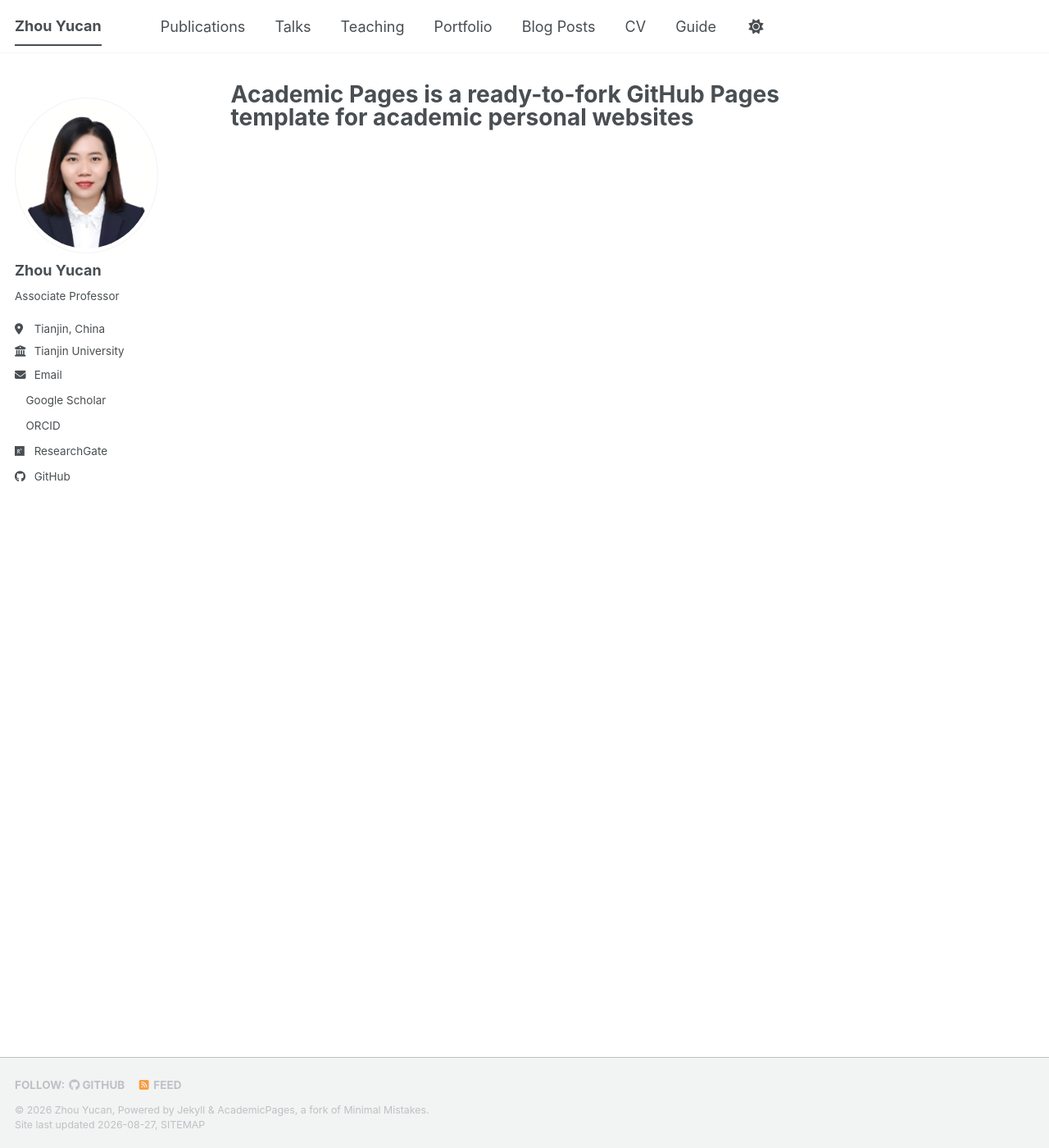
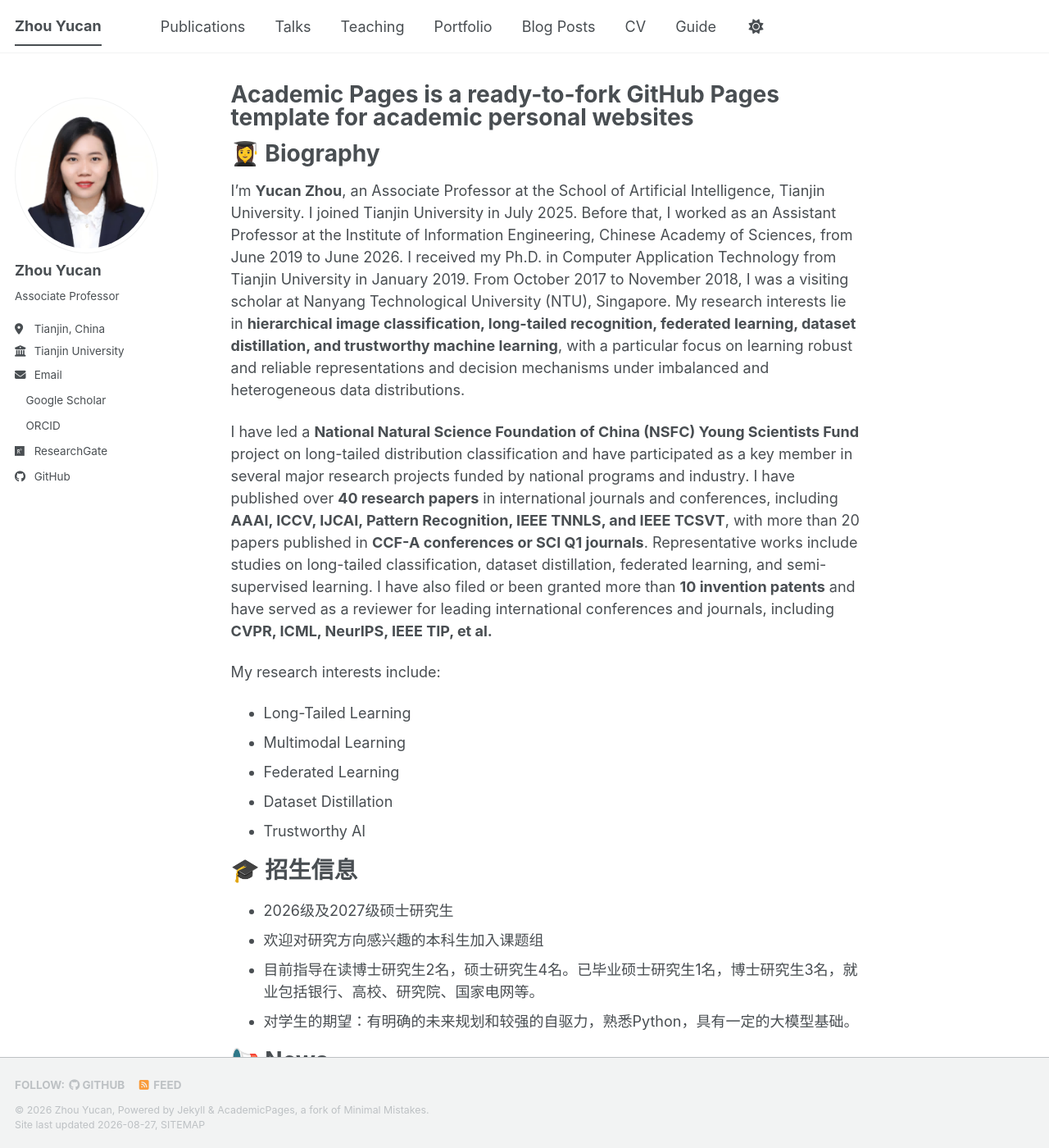
Before and after one commit to Zhou-Yucan/Zhou-Yucan.github.io, a Jekyll site: the page built from _pages/about.md, in a window 1280 px wide and 1400 px high. Shown: the whole window at 82% size. Built offline with Jekyll 4.4.1, drawn with Linux system fonts in a browser that asks for light colours; a style sheet for code colours, icons or effects is not loaded; some of the changed text lies outside the part shown.

Commit message:
Update about.md

```diff
--- a/_pages/about.md
+++ b/_pages/about.md
@@ -6,3 +6,41 @@ redirect_from:
   - /about/
   - /about.html
 ---
+
+# 👩‍🎓 Biography
+
+I’m **Yucan Zhou**, an Associate Professor at the School of Artificial Intelligence, Tianjin University. I joined Tianjin University in July 2025. Before that, I worked as an Assistant Professor at the Institute of Information Engineering, Chinese Academy of Sciences, from June 2019 to June 2026. I received my Ph.D. in Computer Application Technology from Tianjin University in January 2019. From October 2017 to November 2018, I was a visiting scholar at Nanyang Technological University (NTU), Singapore. My research interests lie in **hierarchical image classification, long-tailed recognition, federated learning, dataset distillation, and trustworthy machine learning**, with a particular focus on learning robust and reliable representations and decision mechanisms under imbalanced and heterogeneous data distributions.
+
+I have led a **National Natural Science Foundation of China (NSFC) Young Scientists Fund** project on long-tailed distribution classification and have participated as a key member in several major research projects funded by national programs and industry. I have published over **40 research papers** in international journals and conferences, including **AAAI, ICCV, IJCAI, Pattern Recognition, IEEE TNNLS, and IEEE TCSVT**, with more than 20 papers published in **CCF-A conferences or SCI Q1 journals**. Representative works include studies on long-tailed classification, dataset distillation, federated learning, and semi-supervised learning. I have also filed or been granted more than **10 invention patents** and have served as a reviewer for leading international conferences and journals, including **CVPR, ICML, NeurIPS, IEEE TIP, et al.**
+
+
+My research interests include:
+- Long-Tailed Learning
+- Multimodal Learning
+- Federated Learning
+- Dataset Distillation
+- Trustworthy AI
+
+# 🎓 招生信息
+- 2026级及2027级硕士研究生
+- 欢迎对研究方向感兴趣的本科生加入课题组
+- 目前指导在读博士研究生2名，硕士研究生4名。已毕业硕士研究生1名，博士研究生3名，就业包括银行、高校、研究院、国家电网等。
+- 对学生的期望：有明确的未来规划和较强的自驱力，熟悉Python，具有一定的大模型基础。
+
+# 📢 News
+- [2026-08] Two papers accepted by ACM MM 2026.
+- [2025-06] One paper accepted by ICCV 2025.
+
+# 💻 Experiences
+
+- **2025.07 – present:** Associate Professor, Tianjin University, Tianjin, China
+
+- **2019.06 – 2026.06:** Assistant Professor, Institute of Information Engineering, Chinese Academy of Sciences, Beijing, China
+
+- **2014.09 – 2019.01:** Ph.D. in Computer Application Technology, Tianjin University, Tianjin, China
+
+- **2017.10 – 2018.11:** Visiting Scholar, School of Computer Science and Engineering, Nanyang Technological University, Singapore
+
+- **2012.09 – 2019.01:** M.Sc. in Computer Application Technology, Tianjin University, Tianjin, China
+
+- **2008.09 – 2012.07:** B.Sc. in Computer Science and Technology, Tianjin University, Tianjin, China
```
